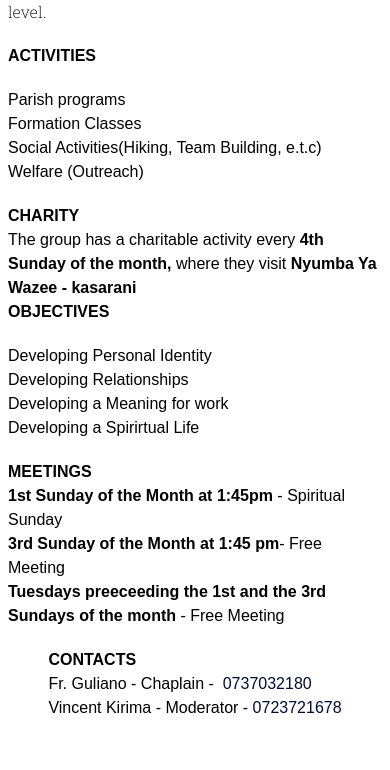
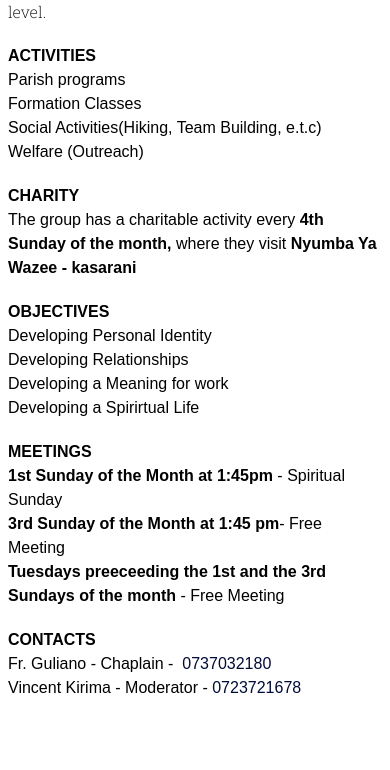
Before and after one commit to stjosephccks/kahawa-sukari-frontend, a Next.js app: page /formation/yca in a window 390 px wide. Shown: the part 720-1490 px from the top of the page. Built offline with nearby package versions, Linux system fonts and the light colour scheme.

Commit message:
contacts

```diff
--- a/pages/formation/yca.js
+++ b/pages/formation/yca.js
@@ -54,14 +54,14 @@ function YoungCatholicAdults() {
         <div className="flex flex-col md:flex-row justify-between mt-5">
           <div className="w-full md:w-1/2 ">
             <h4 className="font-semibold ">ACTIVITIES</h4>
-            <ul className="md:mt-0 my-5">
+            <ul className="md:mt-0 mb-5">
               <li>Parish programs</li>
               <li>Formation Classes</li>
               <li>Social Activities(Hiking, Team Building, e.t.c)</li>
               <li>Welfare (Outreach)</li>
             </ul>
-            <h4 className="font-semibold">CHARITY</h4>
-            <p>
+            <h4 className="font-semibold ">CHARITY</h4>
+            <p className="md:mb-0 mb-5">
               The group has a charitable activity every{" "}
               <strong>4th Sunday of the month,</strong> where they visit{" "}
               <strong>Nyumba Ya Wazee - kasarani</strong>
@@ -69,7 +69,7 @@ function YoungCatholicAdults() {
           </div>
           <div className="w-full md:w-1/2  ">
             <h4 className="font-semibold ">OBJECTIVES</h4>
-            <ul className="md:mt-0 my-5">
+            <ul className="md:mt-0 mb-5">
               <li>Developing Personal Identity</li>
               <li>Developing Relationships</li>
               <li>Developing a Meaning for work </li>
@@ -95,10 +95,10 @@ function YoungCatholicAdults() {
             </ul>
           </div>
         </div>
-        <div className=" my-5">
+        <div className="my-5 w-full md:w-1/4">
           <h4 className="font-semibold ">CONTACTS</h4>
 
-          <p>
+          <p className="text-left md:text-left">
             Fr. Guliano - Chaplain - &nbsp;
             <Link href="tel:0737032180" className="text-primary">
               0737032180
@@ -110,6 +110,7 @@ function YoungCatholicAdults() {
             </Link>
           </p>
         </div>
+
         <h2 className="my-20"> Gallery</h2>
         <InfiniteCarousel className="mb-9" images={images} interval={10000} />
       </div>{" "}
```
